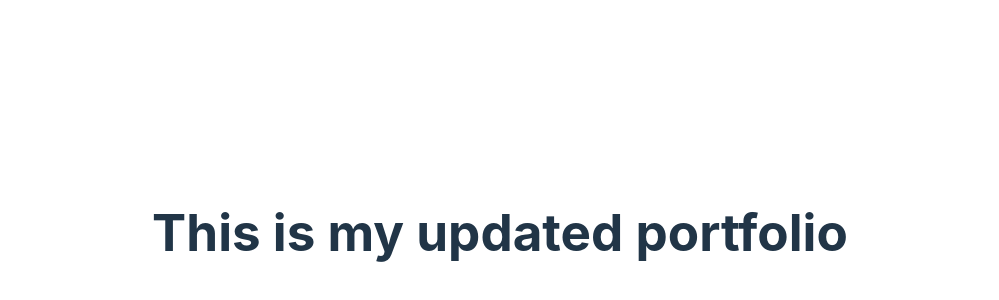
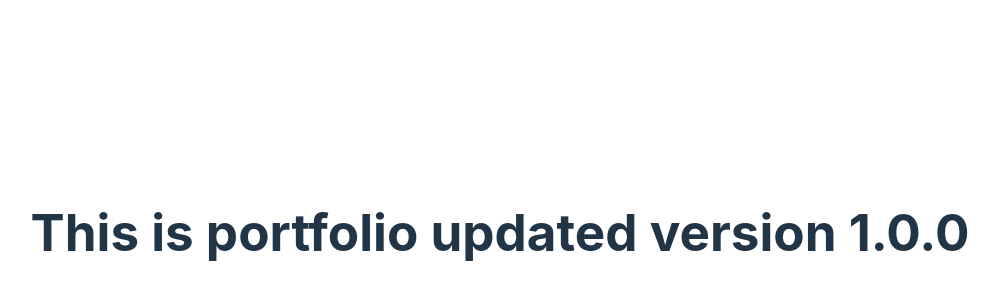
Before and after one commit to makara4code/my-portfolio, a Vue app: page / in a window 1280 px wide. Shown: the part 168-468 px from the top of the page, without its empty margins (140-1139 px from the left). Built offline with nearby package versions, Linux system fonts and the light colour scheme.

Commit message:
adding dist subtree

```diff
--- a/src/App.vue
+++ b/src/App.vue
@@ -1,3 +1,3 @@
 <template>
-  <h1>This is my updated portfolio</h1>
+  <h1>This is portfolio updated version 1.0.0</h1>
 </template>
```
Also changed, not shown: 1 other file (tests, documents, lock files or other folders).
